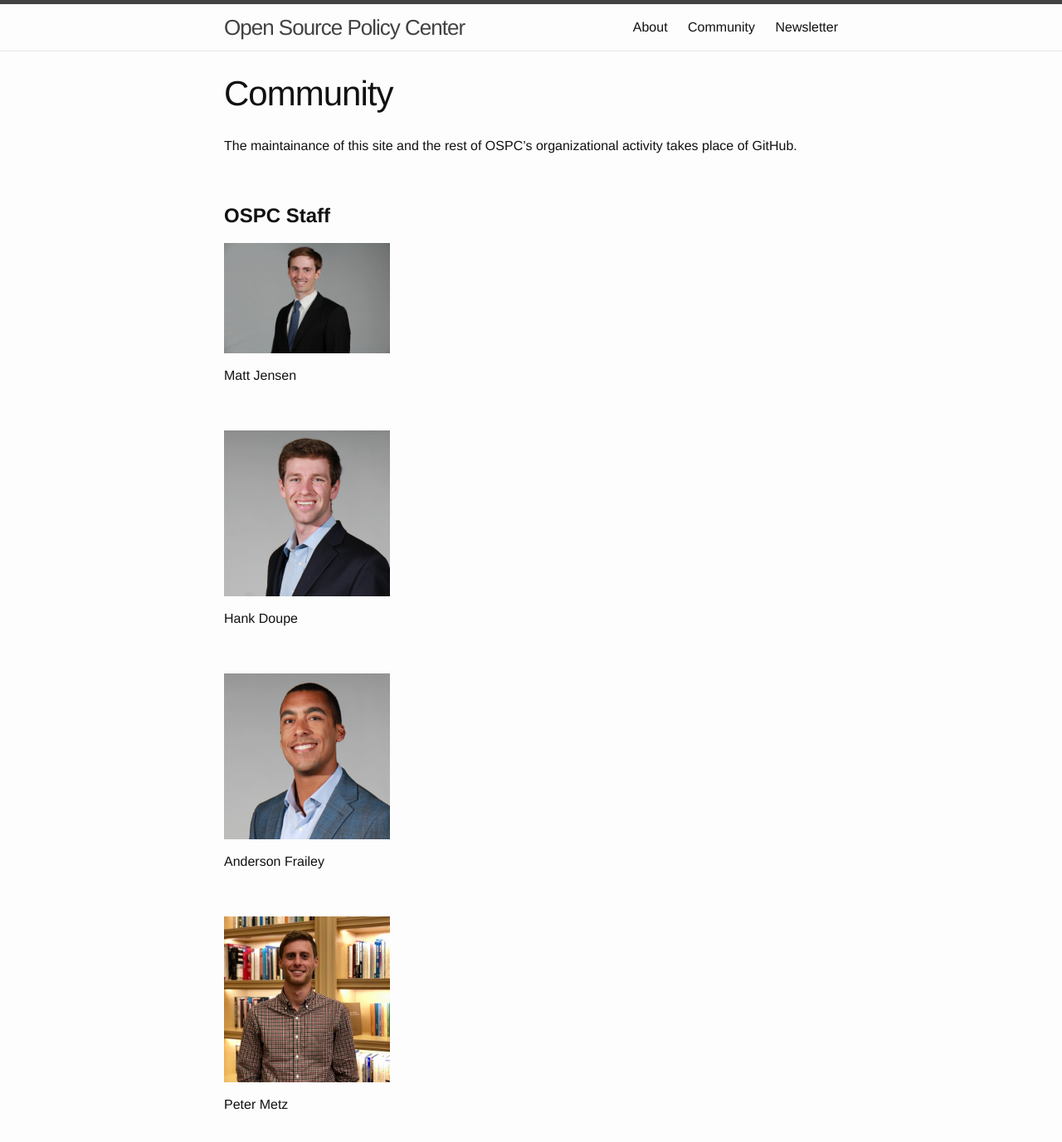
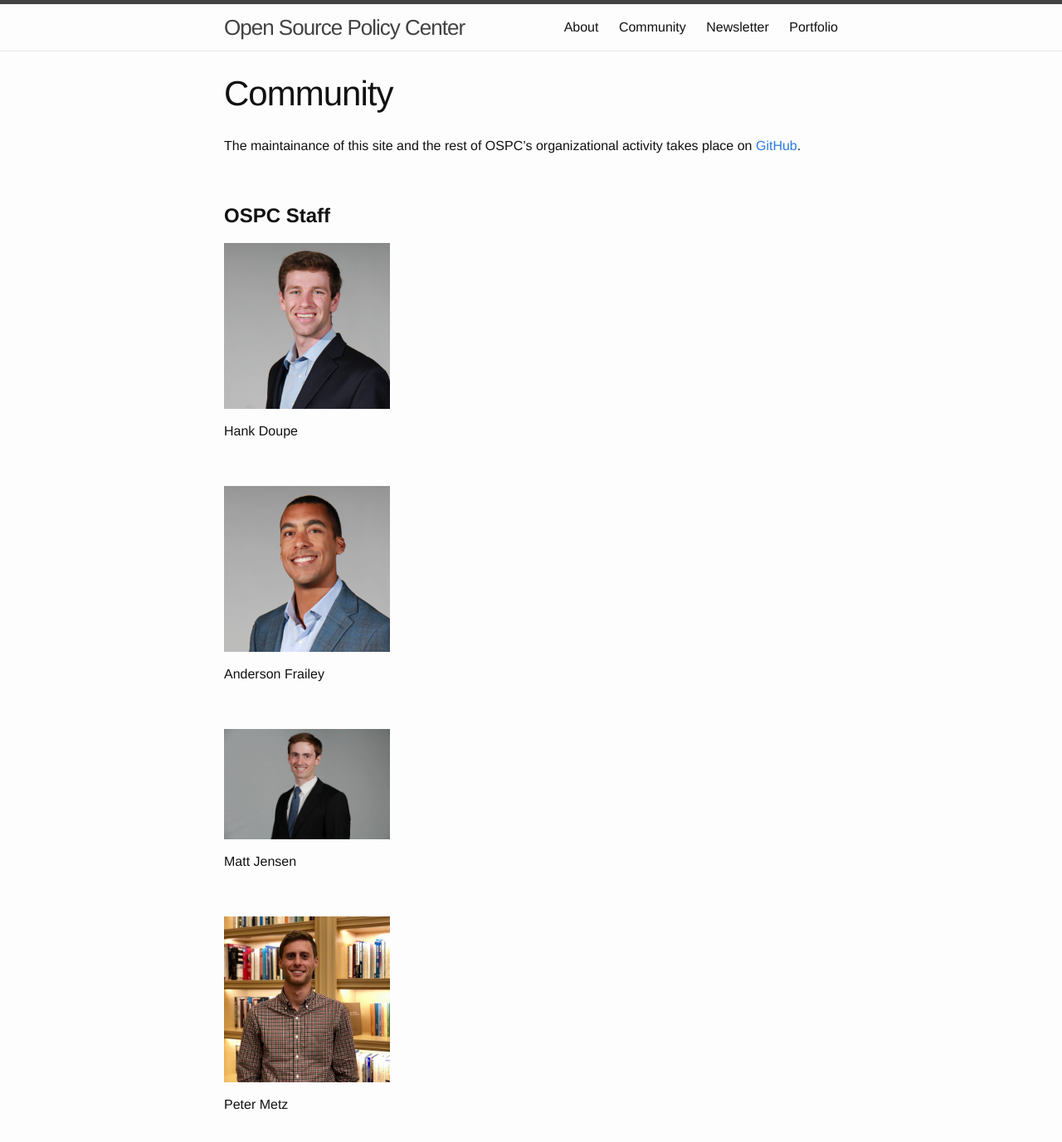
Before and after one commit to ospc-org/ospc-org.github.io, a Jekyll site: the page built from community.md, in a window 1280 px wide and 1400 px high. Shown: the top 1377 px of the window at 83% size. Built offline with Jekyll 4.4.1, drawn with Linux system fonts in a browser that asks for light colours.

Commit message:
Add portfolio page and 12.5 newsletter

```diff
--- a/community.md
+++ b/community.md
@@ -5,14 +5,10 @@ permalink: /community/
 layout: page
 ---
 
-The maintainance of this site and the rest of OSPC's organizational activity takes place of GitHub.
+The maintainance of this site and the rest of OSPC's organizational activity takes place on [GitHub](https://github.com/open-source-economics).
 
 <br>
 <h1><b>OSPC Staff</b></h1>
-
-<img src="/images/jensen.jpg" alt="OSPC" width="200"><br>
-<p>Matt Jensen</p>
-<br>
 
 <img src="/images/doupe.jpg" alt="OSPC" width="200"><br>
 <p>Hank Doupe</p>
@@ -20,6 +16,10 @@ The maintainance of this site and the rest of OSPC's organizational activity tak
 
 <img src="/images/frailey.jpg" alt="OSPC" width="200"><br>
 <p>Anderson Frailey</p>
+<br>
+
+<img src="/images/jensen.jpg" alt="OSPC" width="200"><br>
+<p>Matt Jensen</p>
 <br>
 
 <img src="/images/metz.jpg" alt="OSPC" width="200">
@@ -50,6 +50,10 @@ The maintainance of this site and the rest of OSPC's organizational activity tak
 <p>Max Ghenis</p>
 <br>
 
+<img src="/images/holmer.png" alt="OSPC" width="200"><br>
+<p>Martin Holmer</p>
+<br>
+
 <img src="/images/kallen.jpg" alt="OSPC" width="200"><br>
 <p>Cody Kallen</p>
 <br>
```
Also changed, not shown: 12.05.2018_newsletter.md (added, +22 -0 lines), newsletter.md (+2 -0 lines), portfolio.md (added, +45 -0 lines), images/ccc.png (added), images/holmer.png (added), images/taxbrain.png (added).
